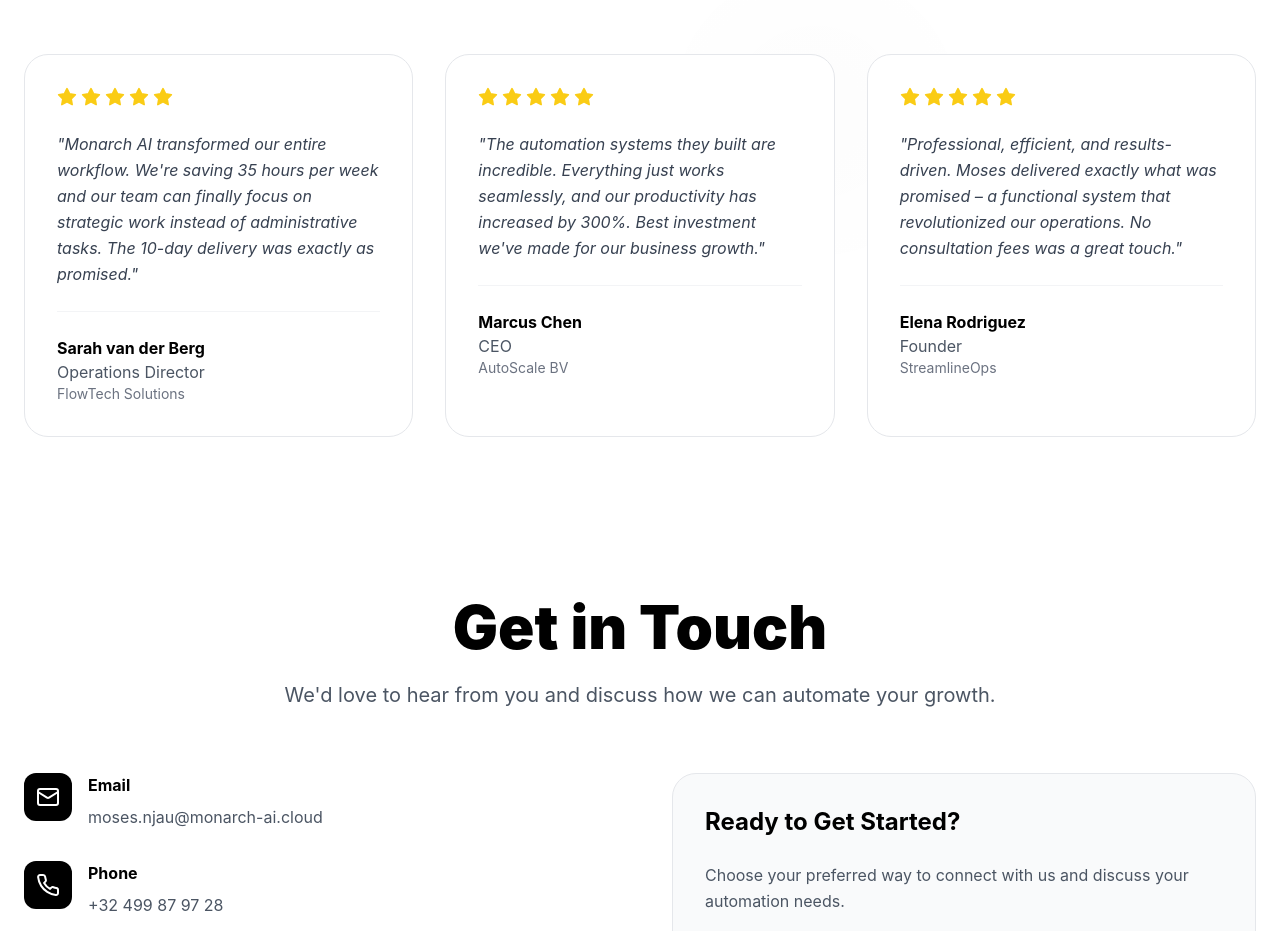
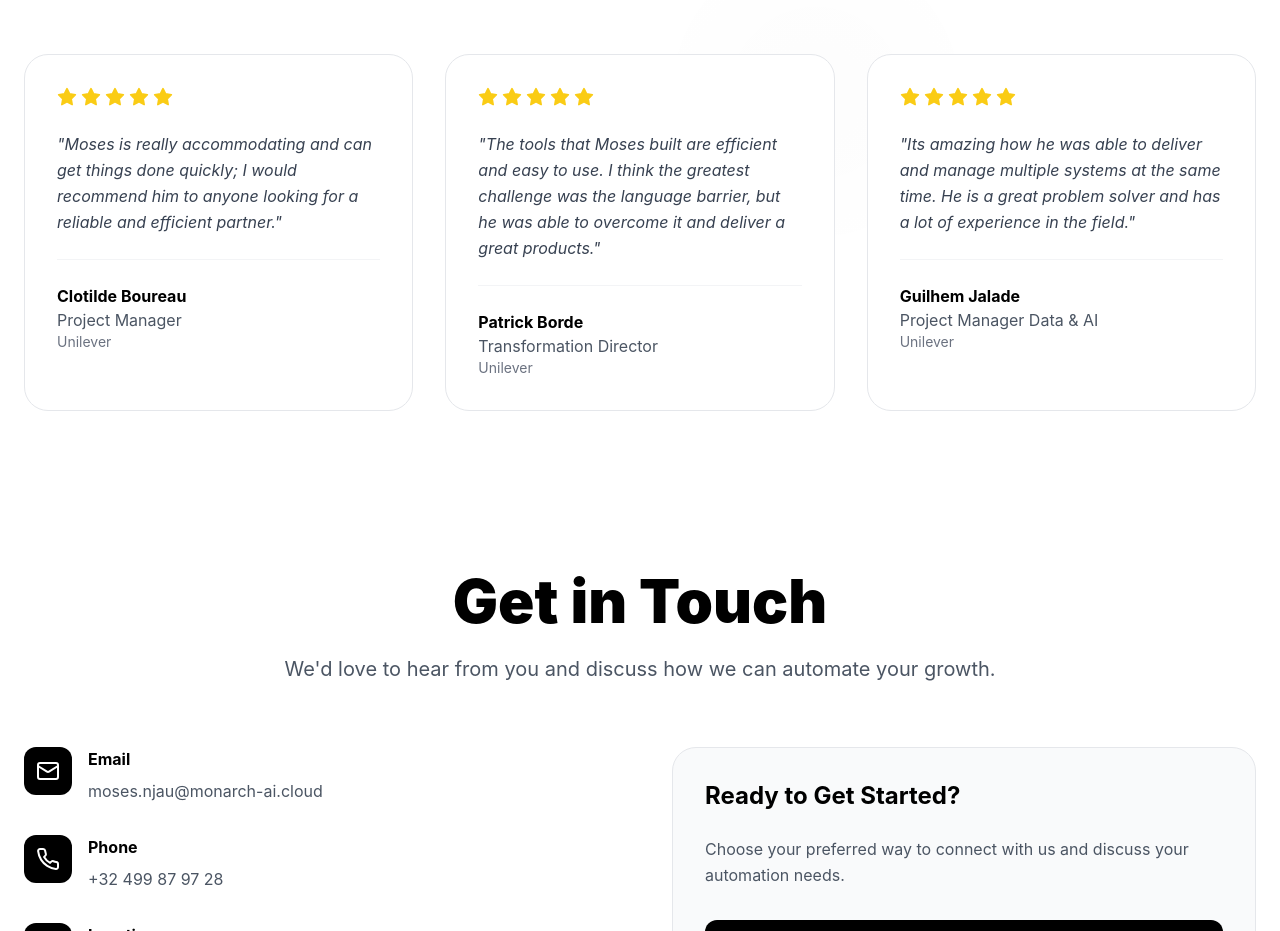
Before and after one commit to Morse2580/monarch-ai-website, a Next.js app in the folder monarch-ai-website/: page / in a window 1280 px wide. Shown: the part 4280-5211 px from the top of the page. Built offline with nearby package versions, Linux system fonts and the light colour scheme.

Commit message:
new typeform

```diff
--- a/monarch-ai-website/pages/index.js
+++ b/monarch-ai-website/pages/index.js
@@ -172,24 +172,24 @@ export default function Home() {
 
   const testimonials = [
     {
-      name: "Sarah van der Berg",
-      role: "Operations Director",
-      company: "FlowTech Solutions",
-      content: "Monarch AI transformed our entire workflow. We're saving 35 hours per week and our team can finally focus on strategic work instead of administrative tasks. The 10-day delivery was exactly as promised.",
+      name: "Clotilde Boureau",
+      role: "Project Manager",
+      company: "Unilever",
+      content: "Moses is really accommodating and can get things done quickly; I would recommend him to anyone looking for a reliable and efficient partner.",
       rating: 5
     },
     {
-      name: "Marcus Chen",
-      role: "CEO",
-      company: "AutoScale BV",
-      content: "The automation systems they built are incredible. Everything just works seamlessly, and our productivity has increased by 300%. Best investment we've made for our business growth.",
+      name: "Patrick Borde",
+      role: "Transformation Director",
+      company: "Unilever",
+      content: "The tools that Moses built are efficient and easy to use. I think the greatest challenge was the language barrier, but he was able to overcome it and deliver a great products.",
       rating: 5
     },
     {
-      name: "Elena Rodriguez",
-      role: "Founder",
-      company: "StreamlineOps",
-      content: "Professional, efficient, and results-driven. Moses delivered exactly what was promised – a functional system that revolutionized our operations. No consultation fees was a great touch.",
+      name: "Guilhem Jalade ",
+      role: "Project Manager Data & AI",
+      company: "Unilever",
+      content: "Its amazing how he was able to deliver and manage multiple systems at the same time. He is a great problem solver and has a lot of experience in the field.",
       rating: 5
     }
   ];
```
